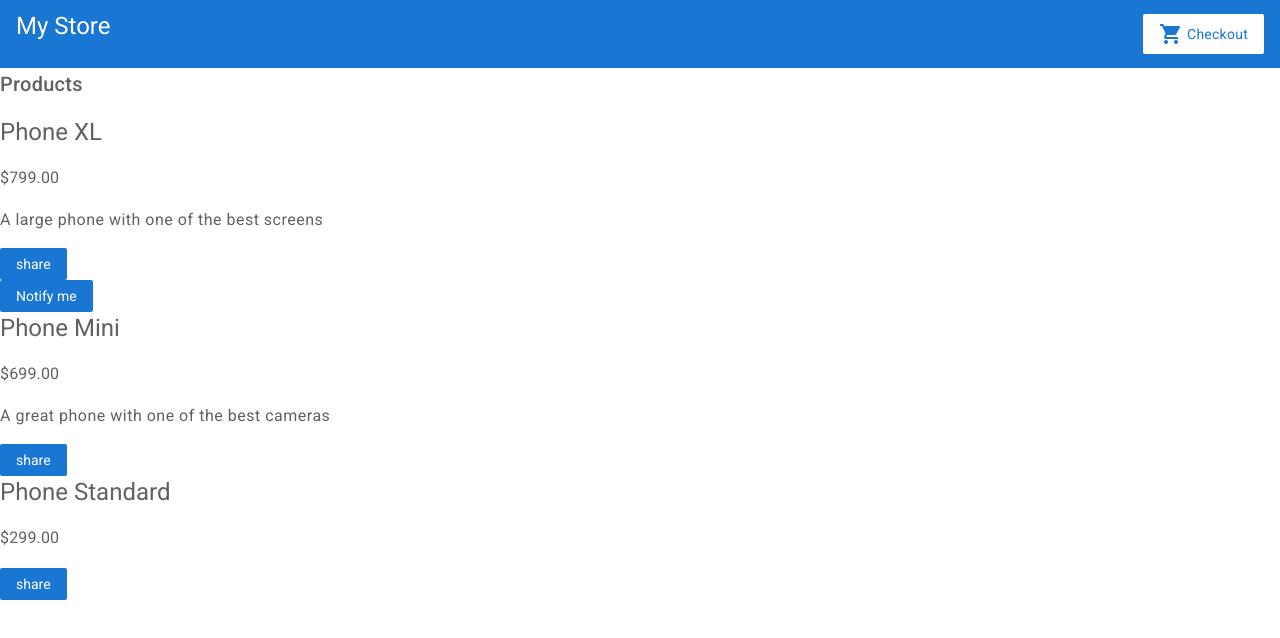
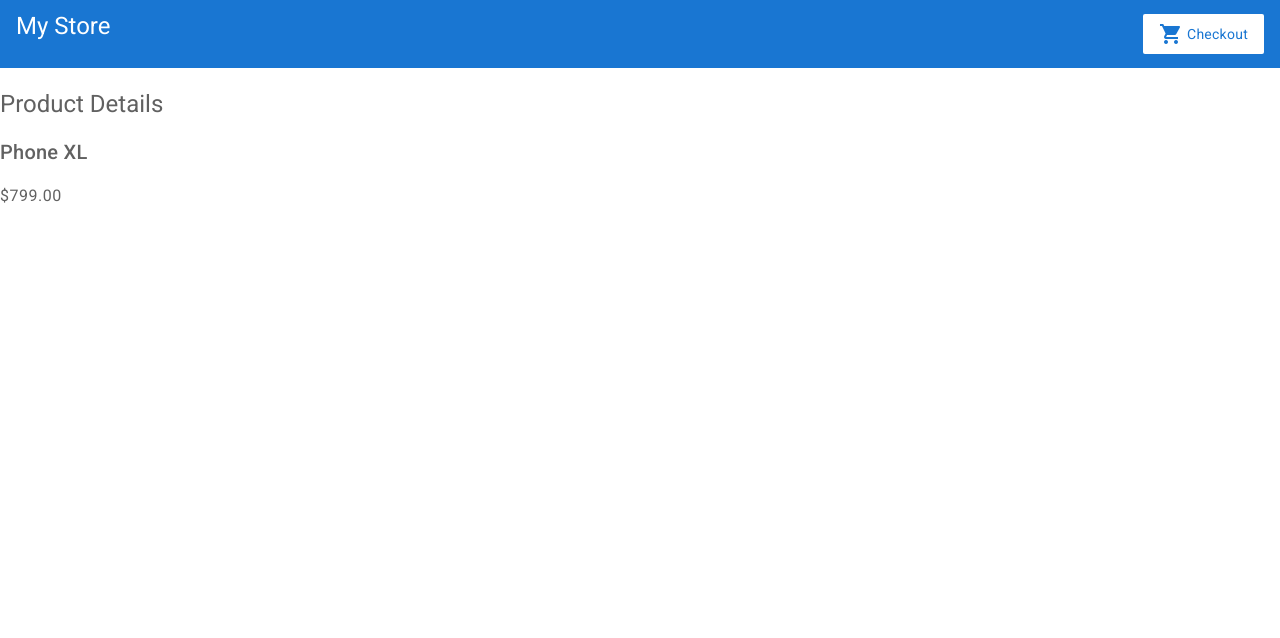
Before and after one commit to Heesu974/heroForm, an Angular app: page /products/1 in a window 1280 px wide. Before the commit this address led to /. Shown: the top 638 px of the page. Built offline with nearby package versions, Linux system fonts and the light colour scheme.

Commit message:
상품 상세 정보 표시

```diff
--- a/src/app/app-routing.module.ts
+++ b/src/app/app-routing.module.ts
@@ -1,7 +1,13 @@
+import { ProductDetailComponent } from './product-detail/product-detail.component';
+import { ProductListComponent } from './product-list/product-list.component';
 import { NgModule } from '@angular/core';
 import { RouterModule, Routes } from '@angular/router';
 
-const routes: Routes = [];
+const routes: Routes = [
+  {path: '', component: ProductListComponent},
+  {path: 'products/:productId', component: ProductDetailComponent}
+
+];
 
 @NgModule({
   imports: [RouterModule.forRoot(routes)],
--- a/src/app/app.component.html
+++ b/src/app/app.component.html
@@ -1,2 +1,2 @@
 <app-top-bar></app-top-bar>
-<app-product-list></app-product-list>
+<router-outlet></router-outlet>
--- a/src/app/app.module.ts
+++ b/src/app/app.module.ts
@@ -8,6 +8,7 @@ import { TopBarComponent } from './top-bar/top-bar.component';
 import { ProductListComponent } from './product-list/product-list.component';
 import { BrowserAnimationsModule } from '@angular/platform-browser/animations';
 import { ProductAlertsComponent } from './product-alerts/product-alerts.component';
+import { ProductDetailComponent } from './product-detail/product-detail.component';
 
 @NgModule({
   declarations: [
@@ -15,7 +16,8 @@ import { ProductAlertsComponent } from './product-alerts/product-alerts.componen
 
     TopBarComponent,
     ProductListComponent,
-    ProductAlertsComponent
+    ProductAlertsComponent,
+    ProductDetailComponent
   ],
   imports: [
     BrowserModule,
--- /dev/null
+++ b/src/app/product-detail/product-detail.component.html
@@ -0,0 +1,5 @@
+<h1>Product Details</h1>
+<div *ngIf="product">
+  <h2>{{product.name}}</h2>
+  <h4>{{product.price | currency}}</h4>
+</div>
--- /dev/null
+++ b/src/app/product-detail/product-detail.component.ts
@@ -0,0 +1,30 @@
+import { Component } from '@angular/core';
+import { ActivatedRoute, Router, ParamMap } from '@angular/router';
+import {Product, products} from '../product';
+
+@Component({
+  selector: 'app-product-detail',
+  templateUrl: './product-detail.component.html',
+  styleUrls: ['./product-detail.component.css']
+})
+export class ProductDetailComponent {
+
+product: Product | undefined;
+
+//먼저 constructor()(생성자) 안에 activatedRoute 인스턴스를 주입.
+constructor(
+  private route: ActivatedRoute
+
+){}
+
+ngOnInit() {
+  const routeParams = this.route.snapshot.paramMap;
+  //여기서 product id를 얻는다. current route로 부터
+  const productIdFromRoute = Number(routeParams.get('productId'));
+
+  //find the product that correspond with the id provided in route
+  this.product = products.find(product => product.id === productIdFromRoute);
+}
+}
+
+//angular rotuer가 제공하는 activatedRoute와 Router, paramMap을 통해 url로부터 필요한 정보 추출 가능
--- a/src/app/product-list/product-list.component.html
+++ b/src/app/product-list/product-list.component.html
@@ -1,6 +1,10 @@
 <h2>Products</h2>
 <div *ngFor="let product of products">
-    <h1>{{product.name}}</h1>
+
+<a href="" [routerLink]="['products/', product.id]">
+  <h1>{{product.name}}</h1>
+</a>
+
     <h3>{{product.price | currency}}</h3>
     <h4>{{product.description}}</h4>
     <button (click)="share()">share</button>
@@ -11,3 +15,13 @@
 
 
 </div>
+
+<!-- //구현 기능:
+1. 브라우저 주소 표시줄에 url을 입력하면 해당 제품 화면으로 이동
+2. 링크를 클릭하여 화면 전환 -->
+
+<!-- url경로와 컴포넌트는 연결했는데,
+필요한게 product.name을 클릭해서 productDetail component로 넘어갈 때,
+product.id를 함께 넘기는게 관건임
+이걸 url을 통해 할 수 있는거. url에서 product 정보 추출해서 그걸로 출력하면 됨
+-->
```
Also changed, not shown: src/app/product-detail/product-detail.component.css (added), 1 other file (tests, documents, lock files or other folders).
